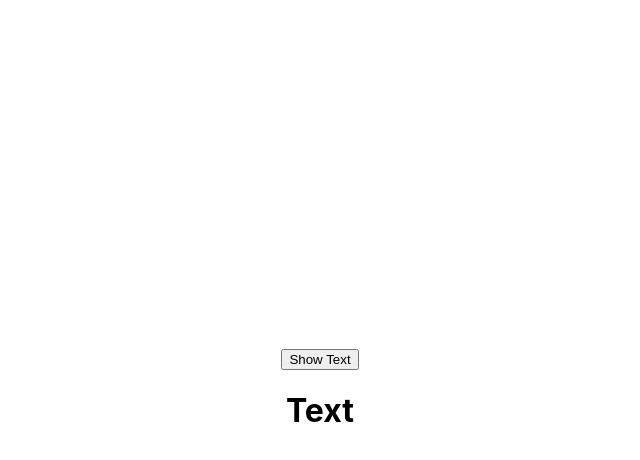
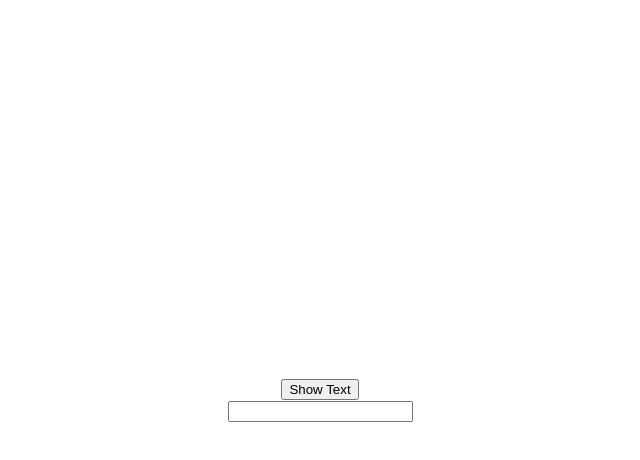
Before and after one commit to kasparlaurenz/pedrotech-course, a React (Create React App) app: page / in a window 1280 px wide. Both pictures are taken after a click on the button "Show Text". Shown: the top 460 px of the page, without its empty margins (320-960 px from the left). Built offline with nearby package versions, Linux system fonts and the light colour scheme; the HTML template or start-up script is replaced by a standard one.

Commit message:
On Mount

```diff
--- a/src/App.tsx
+++ b/src/App.tsx
@@ -1,5 +1,6 @@
 import React, { useState } from 'react';
 import './App.css';
+import Text from './components/Text';
 
 function App() {
   const [showText, setShowText] = useState<boolean>(false);
@@ -12,7 +13,7 @@ function App() {
       >
         Show Text
       </button>
-      {showText && <h1>Text</h1>}
+      {showText && <Text />}
     </div>
   );
 }
--- /dev/null
+++ b/src/components/Text.tsx
@@ -0,0 +1,24 @@
+import React, { useState, useEffect } from 'react';
+
+const Text = () => {
+  const [text, setText] = useState<string>('');
+
+  useEffect(() => {
+    console.log('OnMount');
+  });
+
+  return (
+    <div>
+      <input
+        type="text"
+        value={text}
+        onChange={(e: React.ChangeEvent<HTMLInputElement>) => {
+          setText(e.target.value);
+        }}
+      />
+      {text && <h1>{text}</h1>}
+    </div>
+  );
+};
+
+export default Text;
```
